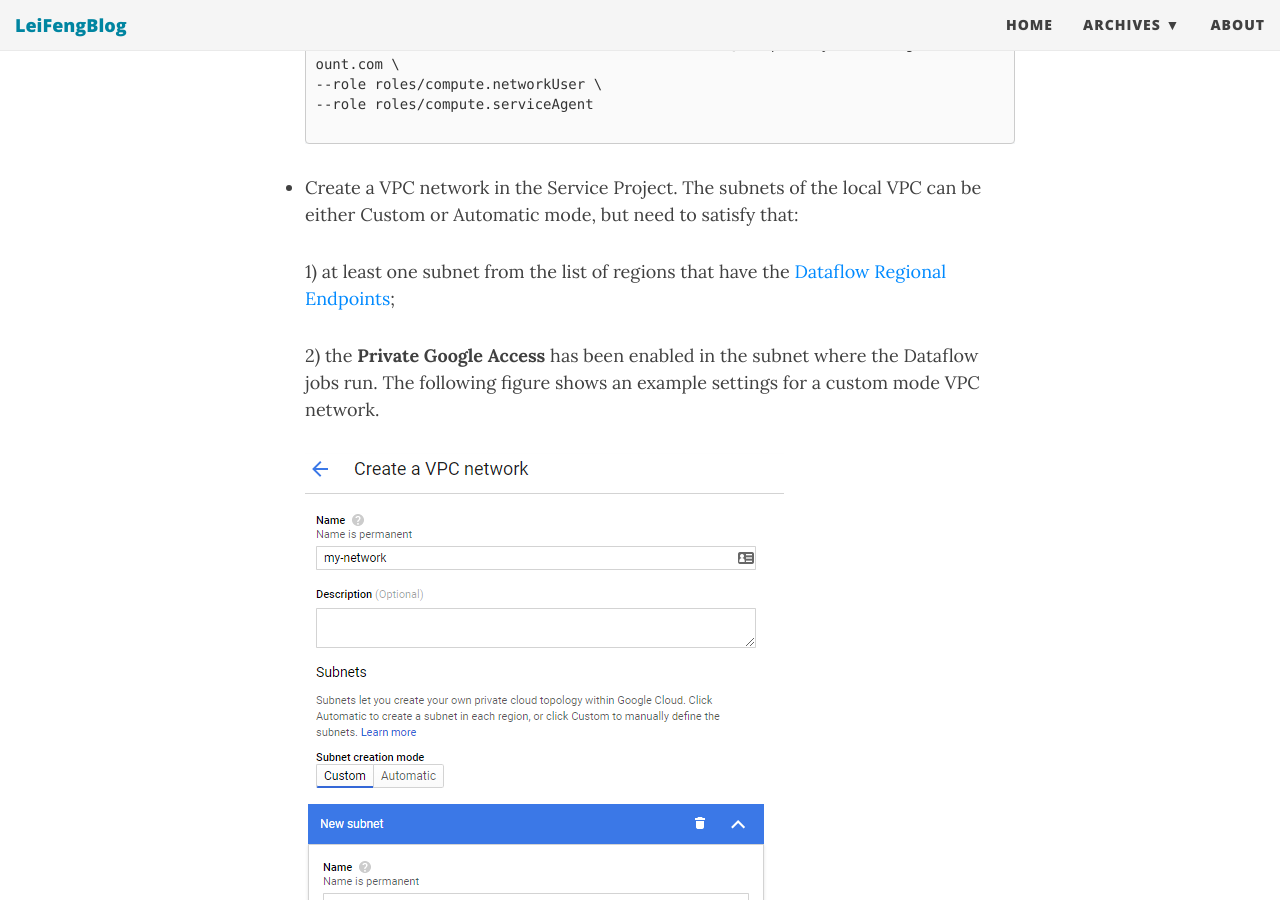
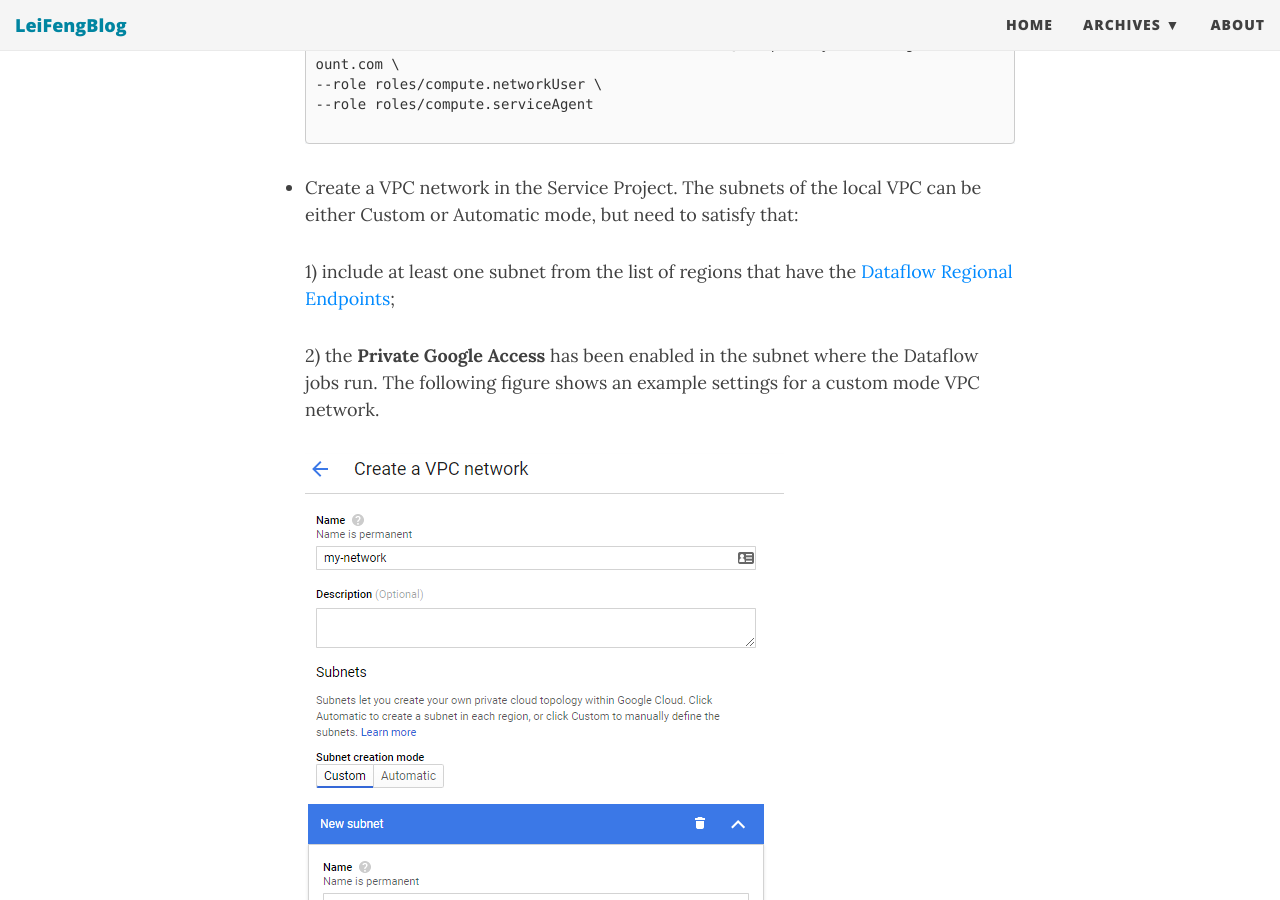
Before and after one commit to stonefl/stonefl.github.io, a Jekyll site: the page built from _posts/2020-01-15-run-dataflow-jobs-in-a-shared-vpc-on-gcp.md, in a window 1280 px wide and 900 px high, scrolled down 4178 px. Built offline with Jekyll 4.4.1, drawn with Linux system fonts in a browser that asks for light colours; nearby versions of some CDN libraries; comment, search, counter and statistics services are not loaded.

Commit message:
Update 2020-01-15-run-dataflow-jobs-in-a-shared-vpc-on-gcp.md

````diff
--- a/_posts/2020-01-15-run-dataflow-jobs-in-a-shared-vpc-on-gcp.md
+++ b/_posts/2020-01-15-run-dataflow-jobs-in-a-shared-vpc-on-gcp.md
@@ -86,7 +86,7 @@ The following settings might need the role of `Owner` or `Editor` from the Servi
    ```
 - Create a VPC network in the Service Project. The subnets of the local VPC can be either Custom or Automatic mode, but need to satisfy that:
 
-   1) at least one subnet from the list of regions that have the [Dataflow Regional Endpoints](https://cloud.google.com/dataflow/docs/concepts/regional-endpoints);
+   1) include at least one subnet from the list of regions that have the [Dataflow Regional Endpoints](https://cloud.google.com/dataflow/docs/concepts/regional-endpoints);
 
    2) the **Private Google Access** has been enabled in the subnet where the Dataflow jobs run. The following figure shows an example settings for a custom mode VPC network.
 
````
